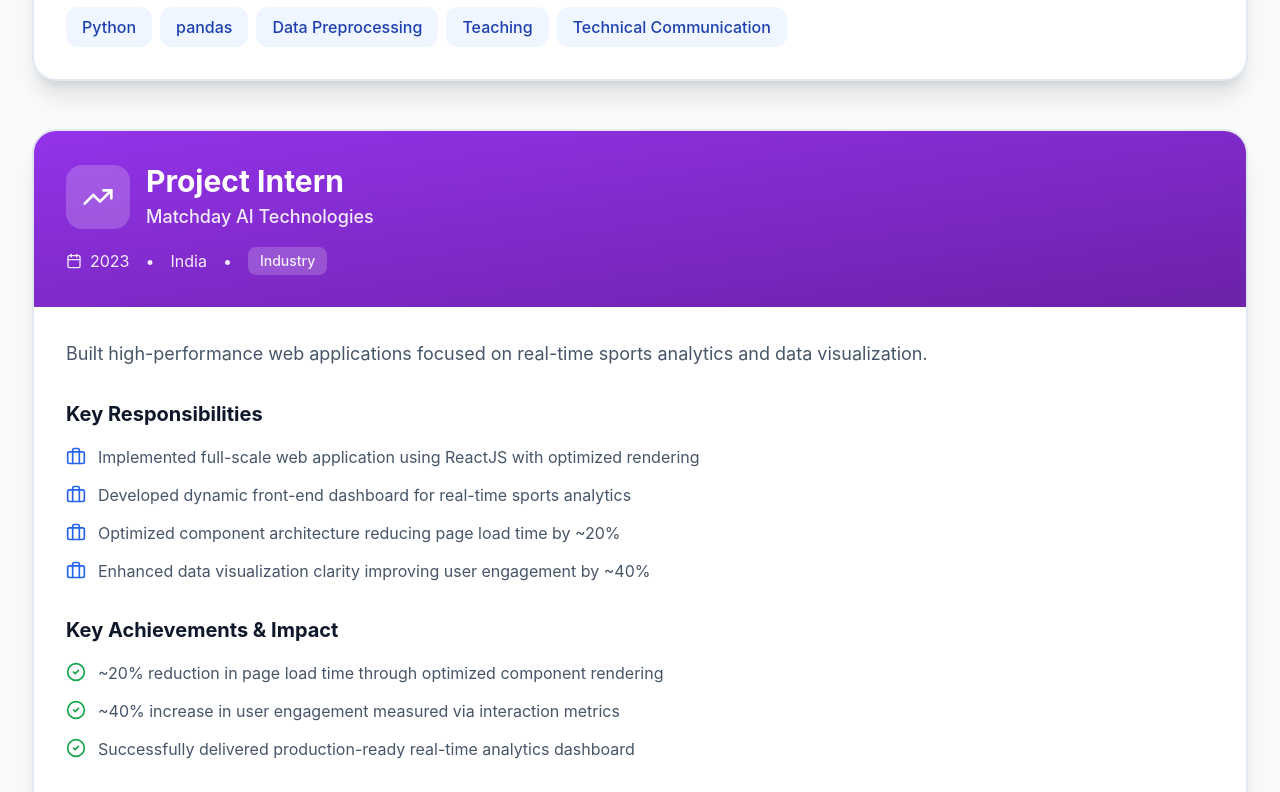
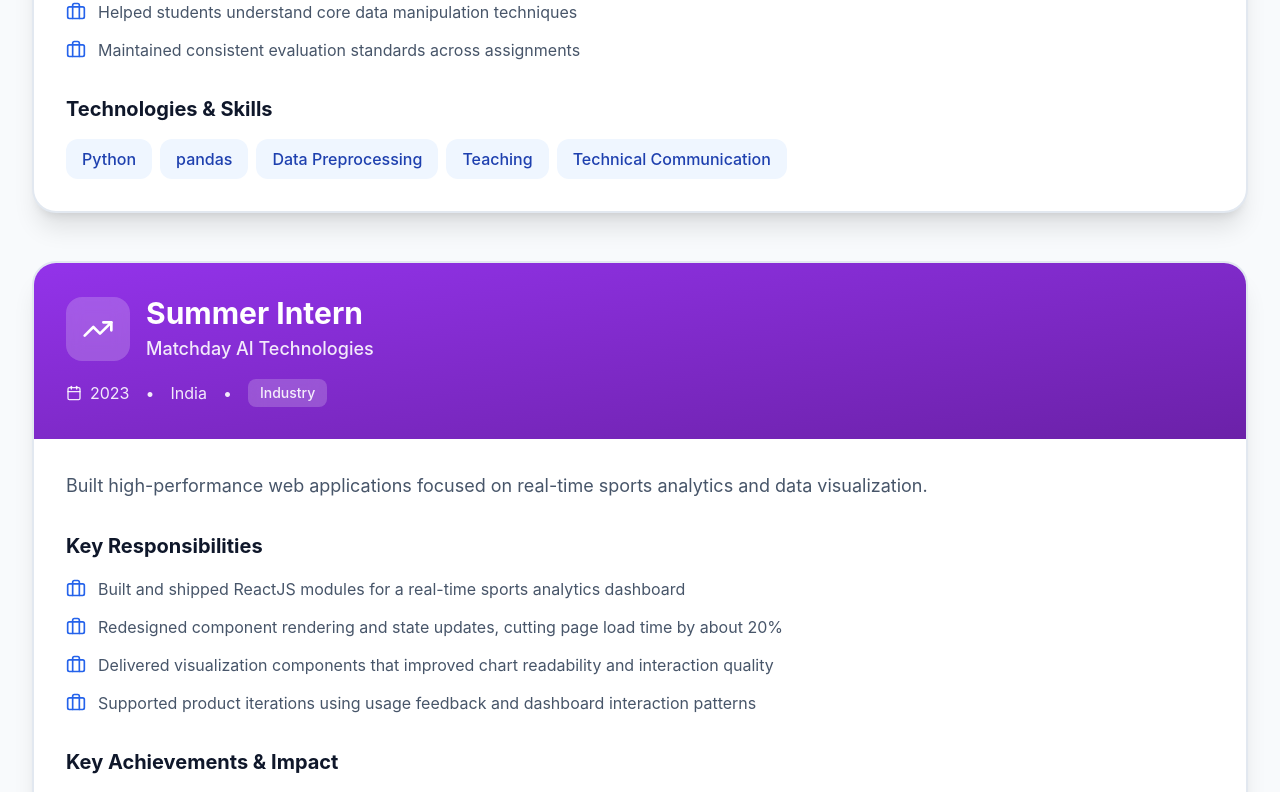
Before and after one commit to GireesheePendela/My-Portfolio, a React (Vite) app: page /experience in a window 1280 px wide. Shown: the part 2797-3589 px from the top of the page. Built offline with nearby package versions, Linux system fonts and the light colour scheme.

Commit message:
Refine internship roles, metrics, and timeline entries

```diff
--- a/Pages/Experience.jsx
+++ b/Pages/Experience.jsx
@@ -43,7 +43,7 @@
       impact: 'Helping students build confidence with practical data wrangling while reinforcing my own technical foundation'
     },
     {
-      role: 'Project Intern',
+      role: 'Summer Intern',
       company: 'Matchday AI Technologies',
       location: 'India',
       period: '2023',
@@ -53,20 +53,20 @@
       color: 'from-purple-600 to-purple-800',
       description: 'Built high-performance web applications focused on real-time sports analytics and data visualization.',
       responsibilities: [
-        'Implemented full-scale web application using ReactJS with optimized rendering',
-        'Developed dynamic front-end dashboard for real-time sports analytics',
-        'Optimized component architecture reducing page load time by ~20%',
-        'Enhanced data visualization clarity improving user engagement by ~40%'
+        'Built and shipped ReactJS modules for a real-time sports analytics dashboard',
+        'Redesigned component rendering and state updates, cutting page load time by about 20%',
+        'Delivered visualization components that improved chart readability and interaction quality',
+        'Supported product iterations using usage feedback and dashboard interaction patterns'
       ],
       skills: ['React', 'JavaScript', 'Data Visualization', 'Performance Optimization', 'REST APIs'],
       achievements: [
-        '~20% reduction in page load time through optimized component rendering',
-        '~40% increase in user engagement measured via interaction metrics',
-        'Successfully delivered production-ready real-time analytics dashboard'
+        'Reduced page load time by ~20% through component-level performance tuning',
+        'Improved user engagement by ~40% based on product interaction metrics',
+        'Delivered a production-ready real-time analytics dashboard within internship timelines'
       ]
     },
     {
-      role: 'Project Intern',
+      role: 'Data Science Intern',
       company: 'FluentGrid Limited',
       location: 'India',
       period: '2023',
@@ -76,17 +76,17 @@
       color: 'from-amber-500 to-orange-600',
       description: 'Developed enterprise-scale web applications integrating Advanced Metering Infrastructure (AMI) for utility management.',
       responsibilities: [
-        'Built end-to-end web application using ReactJS, Angular, Bootstrap, and CSS3',
-        'Integrated AMI to optimize application workflows and reduce processing overhead',
-        'Supported 1,000+ users with improved front-end performance',
-        'Delivered complete solution within 3-month development cycle'
+        'Built end-to-end UI workflows with ReactJS, Angular, Bootstrap, and CSS3 for utility operations',
+        'Integrated AMI-driven data flows to streamline processing and reduce operational overhead',
+        'Optimized front-end behavior for a system supporting 1,000+ users',
+        'Delivered scoped features within a 3-month enterprise development cycle'
       ],
       skills: ['React', 'Angular', 'Bootstrap', 'CSS3', 'AMI Integration', 'Enterprise Development'],
       achievements: [
-        'Application successfully serving 1,000+ users',
-        '15% reduction in processing time achieved',
-        'Met aggressive 3-month development timeline',
-        'Improved overall front-end performance and user experience'
+        'Supported production usage for 1,000+ users in a utility management environment',
+        'Contributed to a ~15% reduction in processing time after AMI integration improvements',
+        'Met a 3-month delivery timeline for enterprise feature rollout',
+        'Improved front-end responsiveness and usability for daily operator workflows'
       ]
     }
   ];
@@ -96,7 +96,8 @@
     { year: '2026 - Present', event: 'Teaching Assistant, Statistics', type: 'work' },
     { year: 'Sep - Dec 2025', event: 'Teaching Assistant, Data Wrangling', type: 'work' },
     { year: '2024', event: 'Graduated with BTech in Computer Science', type: 'education' },
-    { year: '2023', event: 'Project Intern at Matchday AI & FluentGrid', type: 'work' },
+    { year: 'Summer 2023', event: 'Summer Intern at Matchday AI Technologies', type: 'work' },
+    { year: '2023', event: 'Data Science Intern at FluentGrid Limited', type: 'work' },
     { year: '2022', event: 'Active in WomenTech & GirlScript Communities', type: 'community' },
     { year: '2021', event: 'Google Cloud Facilitator Program', type: 'certification' }
   ];
```
